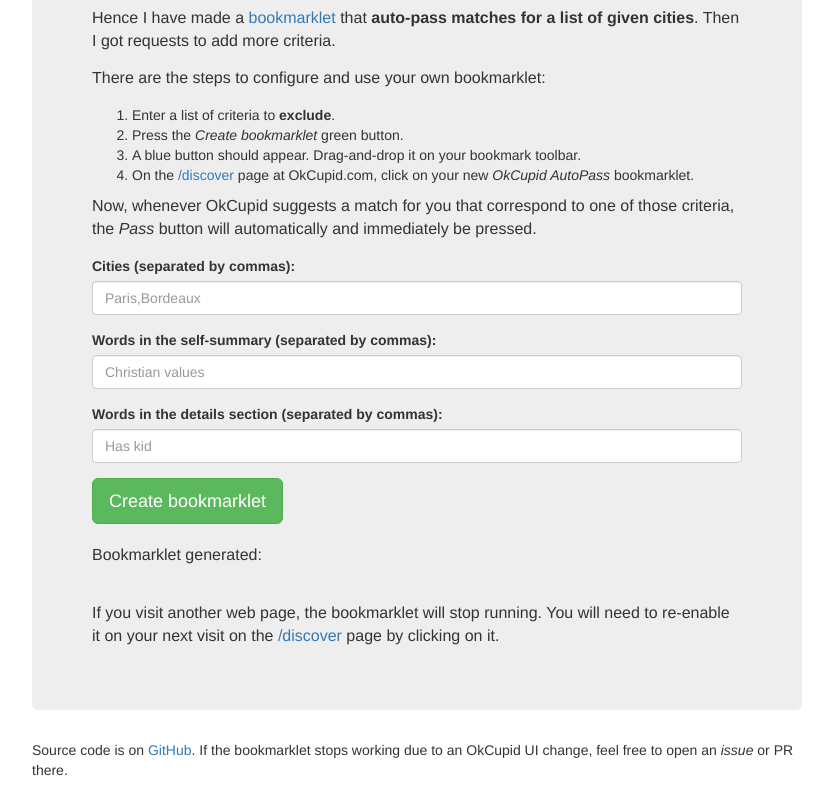
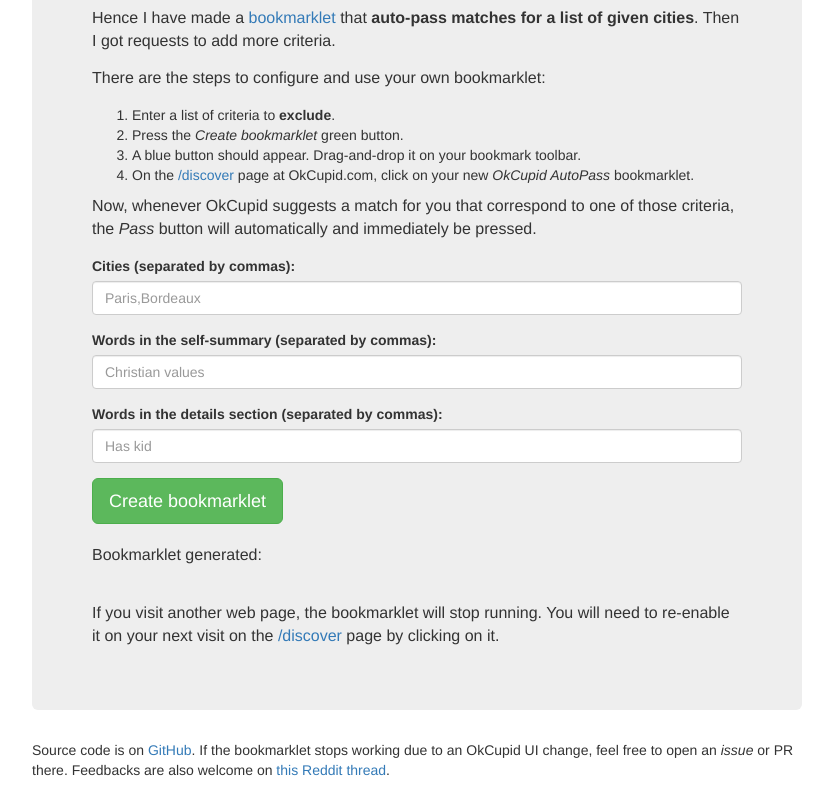
Before and after one commit to Lucas-C/okcupid-auto-pass-cities, a plain HTML site: page index.html in a window 1280 px wide. Shown: the part 467-1267 px from the top of the page, without its empty margins (223-1056 px from the left). Drawn offline with nearby package versions, Linux system fonts and the light colour scheme.

Commit message:
Mentioning Reddit thread

```diff
--- a/index.html
+++ b/index.html
@@ -79,7 +79,10 @@
           <p>If you visit another web page, the bookmarklet will stop running.
              You will need to re-enable it on your next visit on the <a href="https://www.okcupid.com/discover">/discover</a> page by clicking on it.</p>
         </div>
-        <footer>Source code is on <a href="https://github.com/Lucas-C/okcupid-auto-pass/">GitHub</a>. If the bookmarklet stops working due to an OkCupid UI change, feel free to open an <em>issue</em> or PR there.</footer>
+        <footer>
+        Source code is on <a href="https://github.com/Lucas-C/okcupid-auto-pass/">GitHub</a>. If the bookmarklet stops working due to an OkCupid UI change, feel free to open an <em>issue</em> or PR there.
+        Feedbacks are also welcome on <a href="https://www.reddit.com/r/OkCupid/comments/rueiag/i_made_a_bookmarklet_to_autopass_matches_with/">this Reddit thread</a>.
+        </footer>
       </div>
       <script>
         const form = document.forms[0];
```
